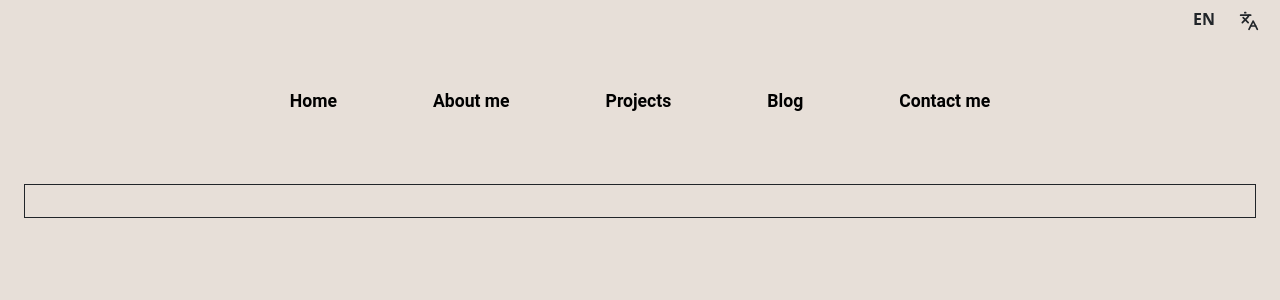
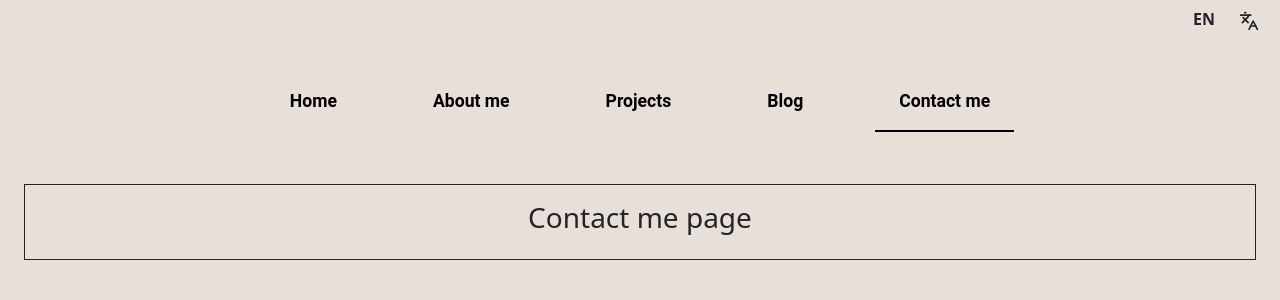
Before and after one commit to ThiagoFragaK/TKsPortifolio, a Nuxt app: page /contact-me in a window 1280 px wide. Shown: the top 300 px of the page. Built offline with nearby package versions, Linux system fonts and the light colour scheme.

Commit message:
Add: other pages

```diff
--- /dev/null
+++ b/pages/about-me.vue
@@ -0,0 +1,3 @@
+<template>
+    <h3>About me page</h3>
+</template>
--- /dev/null
+++ b/pages/blog.vue
@@ -0,0 +1,3 @@
+<template>
+    <h3>Blog page</h3>
+</template>
--- /dev/null
+++ b/pages/contact-me.vue
@@ -0,0 +1,3 @@
+<template>
+    <h3>Contact me page</h3>
+</template>
--- /dev/null
+++ b/pages/projects.vue
@@ -0,0 +1,3 @@
+<template>
+    <h3>Projects page</h3>
+</template>
```
